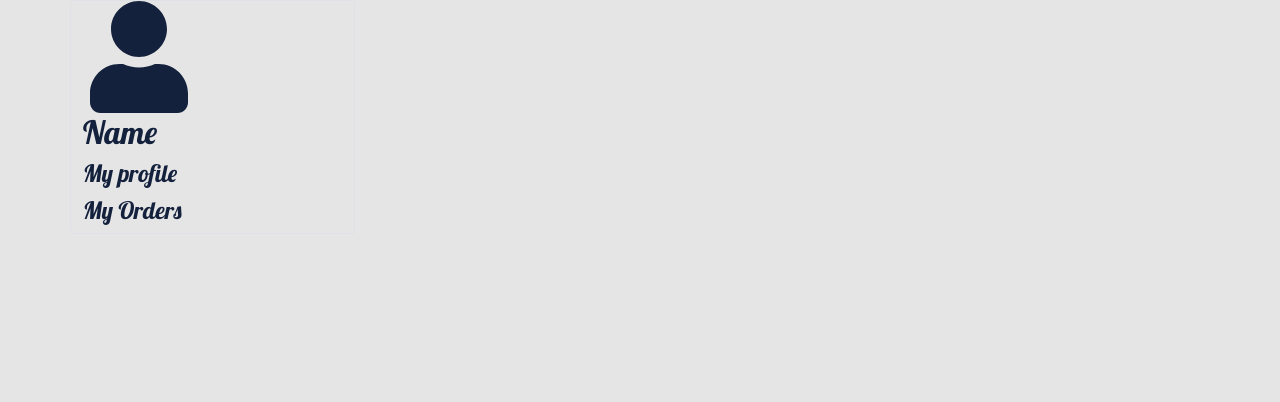
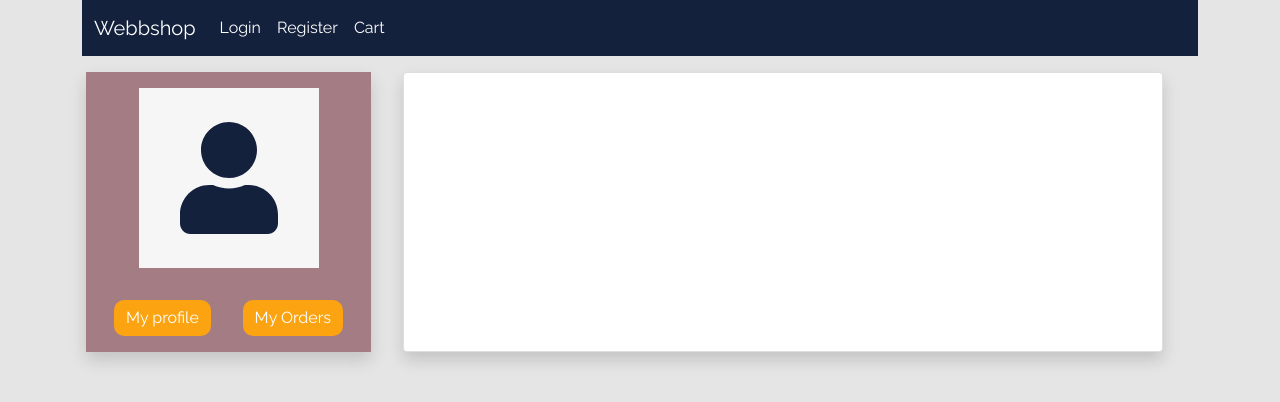
Before and after one commit to Secar98/Webshop-grupp3, a React (Create React App) app in the folder client/: page /user in a window 1280 px wide. Shown: the top 402 px of the page. Built offline with nearby package versions, Linux system fonts and the light colour scheme.

Commit message:
user page styling

```diff
--- a/client/src/Pages/UserProfilePage.jsx
+++ b/client/src/Pages/UserProfilePage.jsx
@@ -4,6 +4,9 @@ import { FaUser } from 'react-icons/fa';
 import OrderItem from '../components/OrderItem';
 import Form from '../components/Form';
 import FetchKit from '../utils/fetchKit';
+import Navigation from '../components/Navigation';
+import Button from 'react-bootstrap/Button';
+import Card from 'react-bootstrap/Card';
 
 export default function UserProfilePage() {
     const[orders,setOrders] = useState(null)
@@ -44,21 +47,27 @@ export default function UserProfilePage() {
         setShowOrders (false)
     }
     return (
+      <>
+        <Navigation />
         <div className="row">
-
-            <div className="col-md-3 border rounded">
-                <div>
-                    <FaUser style={{fontSize: '7rem'}} />
-                    <h2>Name</h2>
+          <div className="col-md-3 m-3 colorBackground lightText shadow">
+            <div className="center">
+                <div className="profilePic p-3 m-3">
+                    <FaUser style={{ fontSize: "7rem" }} />
                 </div>
-                <div>
-                <h4 onClick={handleProfile}>My profile</h4>
-                <h4 onClick={handleOrder}>My Orders</h4>
+                {user &&
+                    <h2>Name: {user.fullName}</h2>
+                }
+            </div>
+            <div className="profileItems p-3">
+              <Button onClick={handleProfile}>My profile</Button>
+              <Button onClick={handleOrder}>My Orders</Button>
             </div>
           </div>
-            {(showProfile && user) &&
-                <div className="col-md-8 border rounded m-3">
-                    <h1>My Profile</h1>
+            <Card className="col-md-8 p-3 m-3 shadow">
+          {showProfile && user && (
+              <>
+              <Card.Title>My Profile</Card.Title>
               <table>
                 <tbody>
                   <tr>
@@ -69,42 +78,39 @@ export default function UserProfilePage() {
                     <td>Email</td>
                     <th>{user.email}</th>
                   </tr>
-                            <tr >
-                                <td >Delivery adress</td>
-                                <th>
-                                    {user.deliveryAddress.streetAddress},
-                                    {user.deliveryAddress.city},
-                                    {user.deliveryAddress.postalCode}
-
-                                </th>
-                            </tr>
                   <tr>
                     <td>Phone number</td>
                     <th>{user.phoneNumber}</th>
                   </tr>
+                  <tr>
+                    <td className="align-text-top">Delivery adress</td>
+                    <th>
+                      {user.deliveryAddress.streetAddress} <br />
+                      {user.deliveryAddress.city} <br />
+                      {user.deliveryAddress.postalCode}
+                    </th>
+                  </tr>
                 </tbody>
               </table>
-                    <button onClick ={handleEdit}>Edit</button>
+              <Button className="editBtn m-3" onClick={handleEdit}>Edit</Button>
+              </>
+          )}
+          {showEdit && user && <Form {...user} />}
+
+          {showOrders && orders && (
+              <>
+              <Card.Title>My Orders</Card.Title>
+              {orders.map((order) => {
+                return (
+                  <>
+                    <OrderItem key={order._id} {...order} />
+                  </>
+                );
+              })}
+              </>
+          )}
+            </Card>
         </div>
+      </>
+    );
 }
-            {(showEdit && user) &&
-                <Form {...user}/>
-            }
-            {(showOrders && orders) &&
-                <div className="col-md-8 border rounded m-3">
-                    <h1>My Orders</h1>
-                    {orders.map (order =>{
-                        return(
-                            <>
-                                <OrderItem key ={order._id} {...order}/>
-                            </>
-                            )
-
-                        })}
-                    </div>
-
-            }
-
-        </div>
-    )
-}
--- a/client/src/components/Form.jsx
+++ b/client/src/components/Form.jsx
@@ -1,6 +1,7 @@
 import React, {useContext} from 'react'
 import FetchKit from '../utils/fetchKit';
 import {UserContext} from '../context/userContext';
+import Button from 'react-bootstrap/Button';
 
 export default function Form({_id,fullName,email,phoneNumber, deliveryAddress}) {
 
@@ -31,14 +32,50 @@ export default function Form({_id,fullName,email,phoneNumber, deliveryAddress})
 
     return (
         <div>
+            <h2>My Profile</h2>
             <form method="POST" onSubmit={handleOnSubmit}>
+                <table>
+                    <tbody>
+                        <tr>
+                            <td>Name</td>
+                            <th>
                                 <input name="fullName" type="text" defaultValue={fullName}/>
+                            </th>
+                        </tr>
+                        <tr>
+                            <td>Email</td>
+                            <th>
                                 <input name="email" type="text" defaultValue={email} />
+                            </th>
+                        </tr>
+                        <tr>
+                            <td>Phone number</td>
+                            <th>
                 <input name="phoneNumber" type="number" defaultValue={phoneNumber} />
+                            </th>
+                        </tr>
+                        <tr>
+                            <td>Postal code</td>
+                            <th>
                 <input name="postalCode" type="number" defaultValue={deliveryAddress.postalCode}/>
+                            </th>
+                        </tr>
+                        <tr>
+                            <td>Street address</td>
+                            <th>
                 <input name="streetAddress" type="text" defaultValue={deliveryAddress.streetAddress} />
+                            </th>
+                        </tr>
+                        <tr>
+                            <td>City</td>
+                            <th>
                 <input name="city" type="text" defaultValue={deliveryAddress.city}/>
-        <input type="submit" value="submit"/>
+                            </th>
+                        </tr>
+
+                    </tbody>
+                </table>
+                <input className="btn lightText m-3" type="submit" value="Submit"/>
             </form>
         </div>
     )
--- a/client/src/components/OrderItem.jsx
+++ b/client/src/components/OrderItem.jsx
@@ -1,21 +1,22 @@
-import React,{ useState } from 'react'
+import React,{ useState } from 'react';
+import Button from 'react-bootstrap/Button';
 
 export default function OrderItem({_id,status,totalPrice}) {
 
         const [orderItem,setOrderItem] = useState(false)
 
     return (
-        <div>
-            <h6 onClick = {()=>setOrderItem(!orderItem)}>Order Id : {_id}</h6>
+        <div className="m-2">
+            <Button onClick = {()=>setOrderItem(!orderItem)}>Order Id : {_id}</Button>
             {orderItem &&
                 <table>
                 <tbody>
                     <tr>
-                        <th>status</th>
+                        <th>Status:</th>
                         <th>{status}</th>
                     </tr>
                     <tr>
-                        <th>Total Price</th>
+                        <th>Total Price:</th>
                         <th>{totalPrice} SEK</th>
                     </tr>
                 </tbody>
--- a/client/src/index.css
+++ b/client/src/index.css
@@ -28,6 +28,8 @@ body {
 .navbar .navbar-nav .nav-link:hover {
 	color: #fca311;
 }
+
+
 h1, h2, h3, h4, h5, h6 {
   font-family: 'Lobster', cursive;
 }
@@ -60,6 +62,12 @@ a, a:hover{
 .flex{
   display: flex;
   justify-content: space-between;
+}
+
+.center{
+  display: flex;
+  align-items: center;
+  flex-direction: column;
 }
 
 /*
@@ -117,3 +125,30 @@ li{
   display: flex;
   flex-direction: column;
 }
+
+/*
+* USER PROFILE
+*/
+
+.profilePic{
+  background-color: #F6F6F6;
+  color: #14213D;
+  height: 180px;
+  width: 180px;
+  display: flex;
+  align-items: center;
+  justify-content: center;
+}
+.profileItems{
+  cursor: pointer;
+  display: flex;
+  justify-content: space-between;
+}
+
+th{
+  padding: 5px;
+}
+
+.editBtn{
+  width: 100px;
+}
```
Lines whose indentation alone changed are shown as unchanged.
